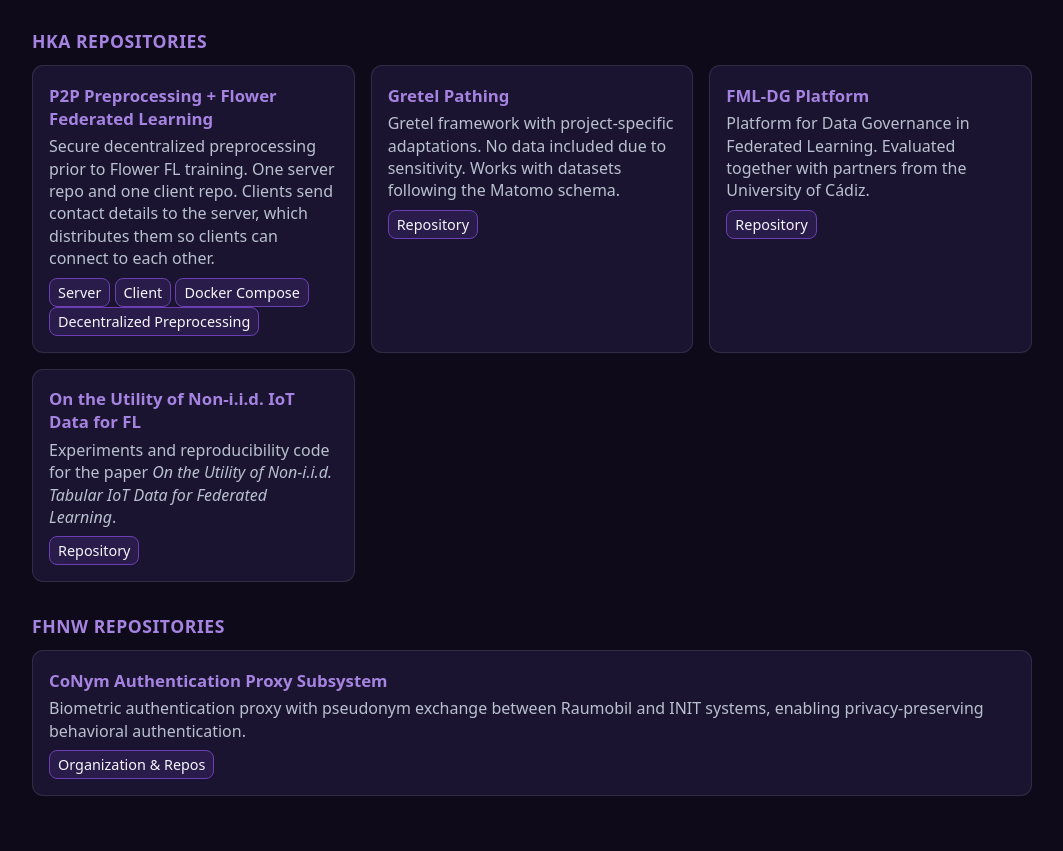
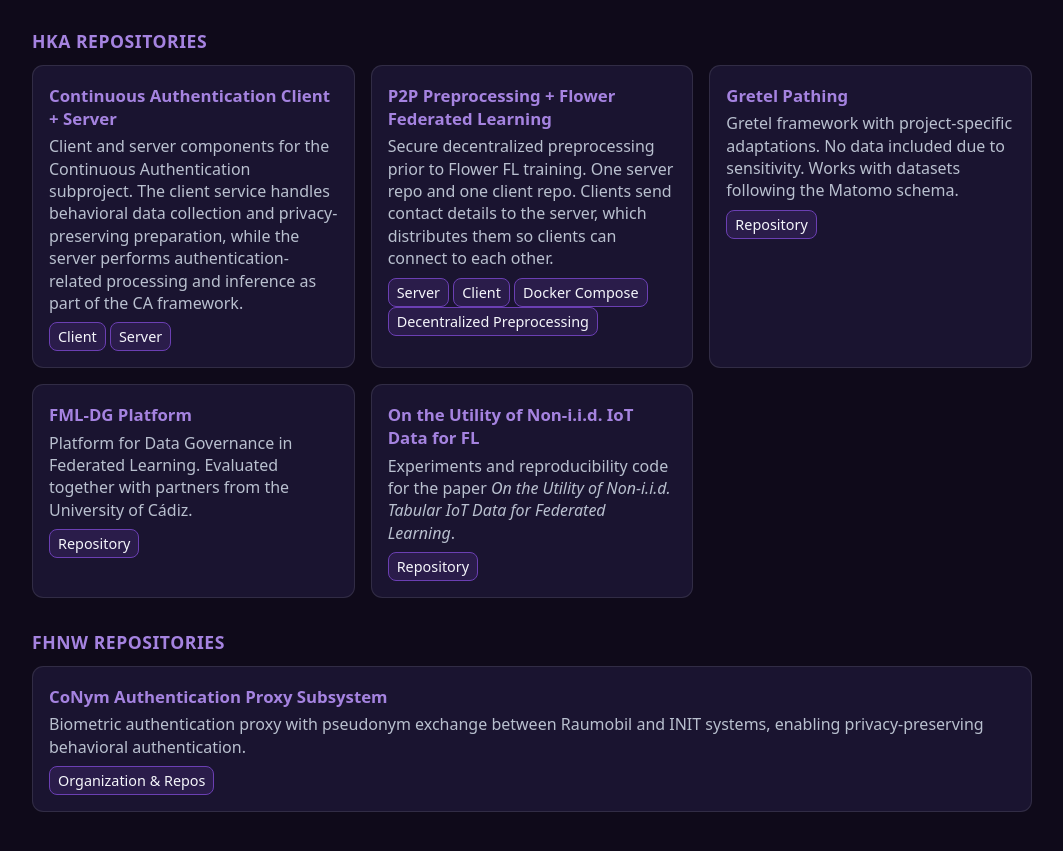
Before and after one commit to HKA-IDSS/aura.ai-oss-overview, a plain HTML site: page index.html in a window 1280 px wide. Shown: the part 884-1735 px from the top of the page, without its empty margins (108-1171 px from the left). Drawn offline with Linux system fonts and the light colour scheme.

Commit message:
Added repositores and description for CA client and CA server.

```diff
--- a/index.html
+++ b/index.html
@@ -71,6 +71,15 @@
         <h2>HKA Repositories</h2>
         <div class="grid">
           <article class="card">
+            <h3>Continuous Authentication Client + Server</h3>
+            <p>Client and server components for the Continuous Authentication subproject. The client service handles behavioral data collection and privacy-preserving preparation, while the server performs authentication-related processing and inference as part of the CA framework.</p>
+            <div class="links">
+              <a href="https://github.com/dmonsch/aura-ca-client-service" target="_blank" rel="noopener" class="badge">Client</a>
+              <a href="https://github.com/dmonsch/aura-ca-server-py" target="_blank" rel="noopener" class="badge">Server</a>
+            </div>
+          </article>
+
+          <article class="card">
             <h3>P2P Preprocessing + Flower Federated Learning</h3>
             <p>Secure decentralized preprocessing prior to Flower FL training. One server repo and one client repo. Clients send contact details to the server, which distributes them so clients can connect to each other.</p>
             <div class="links">
@@ -80,6 +89,7 @@
               <a href="https://gitlab.com/hka-aura.ai/decentral_preprocessing" target="_blank" rel="noopener" class="badge">Decentralized Preprocessing</a>
             </div>
           </article>
+
           <article class="card">
             <h3>Gretel Pathing</h3>
             <p>Gretel framework with project-specific adaptations. No data included due to sensitivity. Works with datasets following the Matomo schema.</p>
@@ -87,6 +97,7 @@
               <a href="https://github.com/HKA-IDSS/GretelPathing" target="_blank" rel="noopener" class="badge">Repository</a>
             </div>
           </article>
+
           <article class="card">
             <h3>FML-DG Platform</h3>
             <p>Platform for Data Governance in Federated Learning. Evaluated together with partners from the University of Cádiz.</p>
@@ -94,6 +105,7 @@
               <a href="https://github.com/HKA-IDSS/FML-DG_Platform/tree/main" target="_blank" rel="noopener" class="badge">Repository</a>
             </div>
           </article>
+
           <article class="card">
             <h3>On the Utility of Non-i.i.d. IoT Data for FL</h3>
             <p>Experiments and reproducibility code for the paper <em>On the Utility of Non-i.i.d. Tabular IoT Data for Federated Learning</em>.</p>
```
